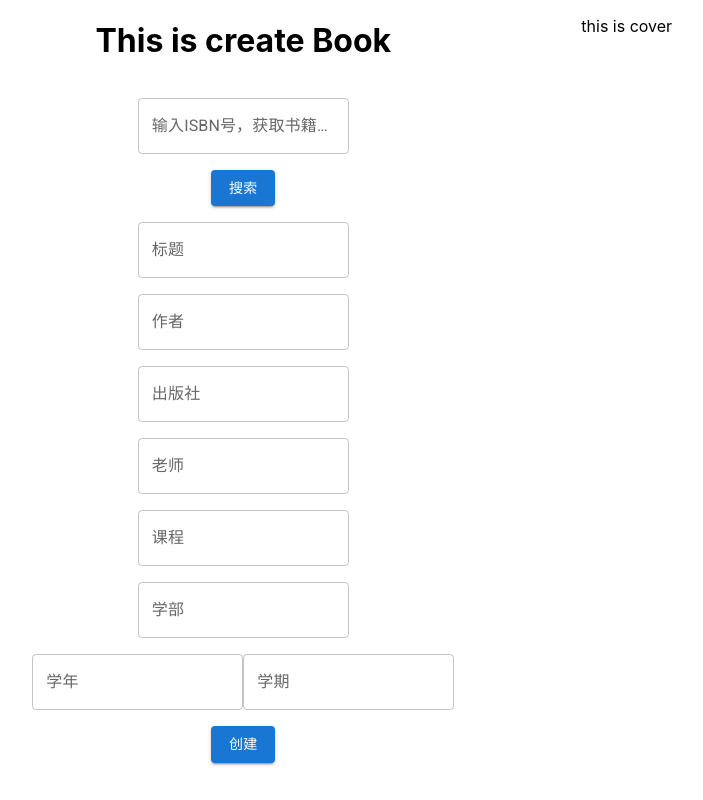
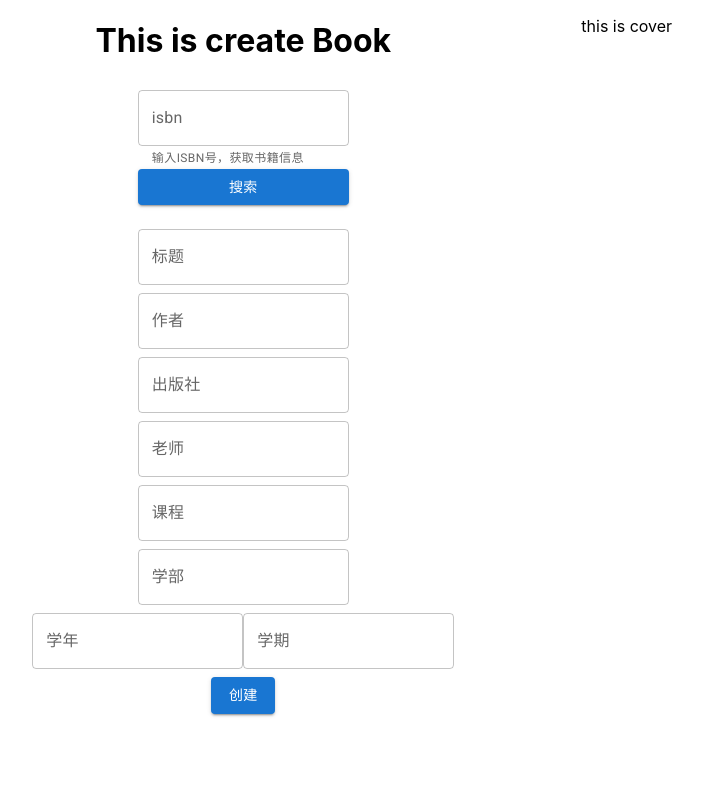
Before and after one commit to OkenBarrel/TestbookGenius, a React (Create React App) app in the folder textbook_genius/frontend/reactapp/: page /create in a window 1280 px wide. Shown: the whole page, without its empty margins (288-991 px from the left). Built offline with nearby package versions, Linux system fonts and the light colour scheme.

Commit message:
refactor: refactor for form controll

```diff
--- a/textbook_genius/frontend/reactapp/src/components/CreateBookPage.js
+++ b/textbook_genius/frontend/reactapp/src/components/CreateBookPage.js
@@ -1,4 +1,4 @@
-import {Button,DialogContent,TextField,Grid} from '@mui/material';
+import {Button,DialogContent,TextField,Grid,FormControl,InputLabel,OutlinedInput,FormHelperText} from '@mui/material';
 import {Box,ThemeProvider} from '@mui/material';
 
 import { useState,useEffect } from 'react';
@@ -69,50 +69,121 @@ function CreateBookPage(props){
 
     return(
         <div className='createBookPage'>
+            {/* <TextField label={'输入ISBN号，获取书籍信息'} onChange={(e)=>{setIsbn(e.target.value)}}></TextField>
+            <Button variant="contained" onClick={handleSearchButton}>搜索</Button>
+            <form>
+            <TextField value={title} label={"标题"} onChange={(e)=>{setTitle(e.target.value)}}/>
+            <TextField value={author} label={"作者"} onChange={(e)=>{setAuthor(e.target.value)}}/>
+            </form> */}
             <Grid container spacing={3} align="center" justifyContent="center">
-                <Grid container spacing={2} item xs={6} >
+                <Grid container spacing={1} item xs={6} >
                     <Grid item xs={12} align="center">
                         <h1>This is create Book</h1>
                     </Grid>
                     <Grid item xs={12} align="center">
-                            <TextField label={'输入ISBN号，获取书籍信息'} onChange={(e)=>{setIsbn(e.target.value)}}></TextField>
-                            <p color='red'>{error}</p>
-                        <item>
+                        <FormControl  variant="outlined">
+                            <InputLabel htmlFor="isbn-input">isbn</InputLabel>
+                            <OutlinedInput
+                                id="isbn-input"
+                                onChange={(e) => { setIsbn(e.target.value) }}
+                                label="ISBN"
+                            />
+                            <FormHelperText>输入ISBN号，获取书籍信息</FormHelperText>
                             <Button variant="contained" onClick={handleSearchButton}>搜索</Button>
-                        </item>
+                        </FormControl>
+                        <p style={{ color: 'red' }}>{error}</p>
 
                     </Grid>
-                    {/* <Grid item xs={2} align="center">
-                        {/* <item> */}
-                            {/* <Button variant="contained" onClick={handleSearchButton}>搜索</Button> */}
-                        {/* </item> */}
-
-
                     <Grid item xs={12} align="center">
-                        <TextField value={title} label={"标题"} onChange={(e)=>{setTitle(e.target.value)}}/>
+                        <FormControl  variant="outlined">
+                            <InputLabel htmlFor="title-input">标题</InputLabel>
+                            <OutlinedInput
+                                id="title-input"
+                                value={title}
+                                onChange={(e) => { setTitle(e.target.value) }}
+                                label="标题"
+                            />
+                        </FormControl>
                     </Grid>
                     <Grid item xs={12} align="center">
-                        <TextField value={author} label={"作者"} onChange={(e)=>{setAuthor(e.target.value)}}/>
+                        <FormControl  variant="outlined">
+                            <InputLabel htmlFor="author-input">作者</InputLabel>
+                            <OutlinedInput
+                                id="author-input"
+                                value={author}
+                                onChange={(e) => { setAuthor(e.target.value) }}
+                                label="作者"
+                            />
+                        </FormControl>
                     </Grid>
                     <Grid item xs={12} align="center">
-                        <TextField value={publisher} label={"出版社"} onChange={(e)=>{setPublisher(e.target.value)}}/>
+                        <FormControl  variant="outlined">
+                            <InputLabel htmlFor="publisher-input">出版社</InputLabel>
+                            <OutlinedInput
+                                id="publisher-input"
+                                value={publisher}
+                                onChange={(e) => { setPublisher(e.target.value) }}
+                                label="出版社"
+                            />
+                        </FormControl>
                     </Grid>
                     <Grid item xs={12} align="center">
-                        <TextField value={publisher} label={"老师"} onChange={(e)=>{setTeacher(e.target.value)}}/>
+                        <FormControl  variant="outlined">
+                            <InputLabel htmlFor="teacher-input">老师</InputLabel>
+                            <OutlinedInput
+                                id="teacher-input"
+                                value={teacher}
+                                onChange={(e) => { setTeacher(e.target.value) }}
+                                label="老师"
+                            />
+                        </FormControl>
                     </Grid>
                     <Grid item xs={12} align="center">
-                        <TextField value={publisher} label={"课程"} onChange={(e)=>{setCourse(e.target.value)}}/>
+                        <FormControl  variant="outlined">
+                            <InputLabel htmlFor="course-input">课程</InputLabel>
+                            <OutlinedInput
+                                id="course-input"
+                                value={course}
+                                onChange={(e) => { setCourse(e.target.value) }}
+                                label="课程"
+                            />
+                        </FormControl>
                     </Grid>
                     <Grid item xs={12} align="center">
-                        <TextField value={publisher} label={"学部"} onChange={(e)=>{setDepartment(e.target.value)}}/>
+                        <FormControl variant="outlined">
+                            <InputLabel htmlFor="department-input">学部</InputLabel>
+                            <OutlinedInput
+                                id="department-input"
+                                value={departmant}
+                                onChange={(e) => { setDepartment(e.target.value) }}
+                                label="学部"
+                            />
+                        </FormControl>
                     </Grid>
                     <Grid item xs={12} align="center">
-                        <TextField value={publisher} label={"学年"} onChange={(e)=>{setSchoolyear(e.target.value)}}/>
-                        <TextField value={publisher} label={"学期"} onChange={(e)=>{setSemester(e.target.value)}}/>
+                        <FormControl variant="outlined">
+                            <InputLabel htmlFor="school-year-input">学年</InputLabel>
+                            <OutlinedInput
+                                id="school-year-input"
+                                value={school_year}
+                                onChange={(e) => { setSchoolyear(e.target.value) }}
+                                label="学年"
+                            />
+                        </FormControl>
+                        <FormControl variant="outlined">
+                            <InputLabel htmlFor="semester-input">学期</InputLabel>
+                            <OutlinedInput
+                                id="semester-input"
+                                value={semester}
+                                onChange={(e) => { setSemester(e.target.value) }}
+                                label="学期"
+                            />
+                        </FormControl>
                     </Grid>
                     <Grid item xs={12} align="center">
                         <Button variant="contained" onClick={handleSubmit}>创建</Button>
                     </Grid>
+
 
                 </Grid>
                 <Grid container item xs={2}>
```
Also changed, not shown: 1 other file (tests, documents, lock files or other folders).
